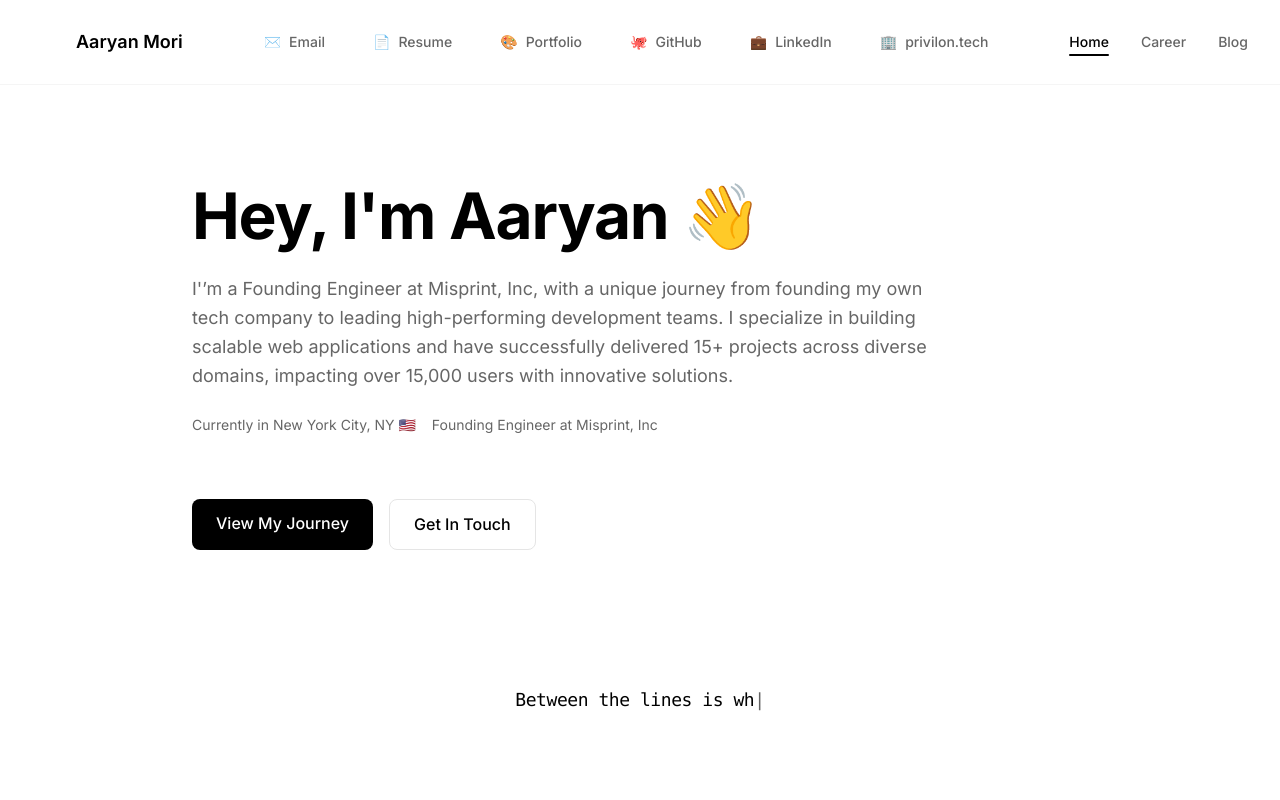
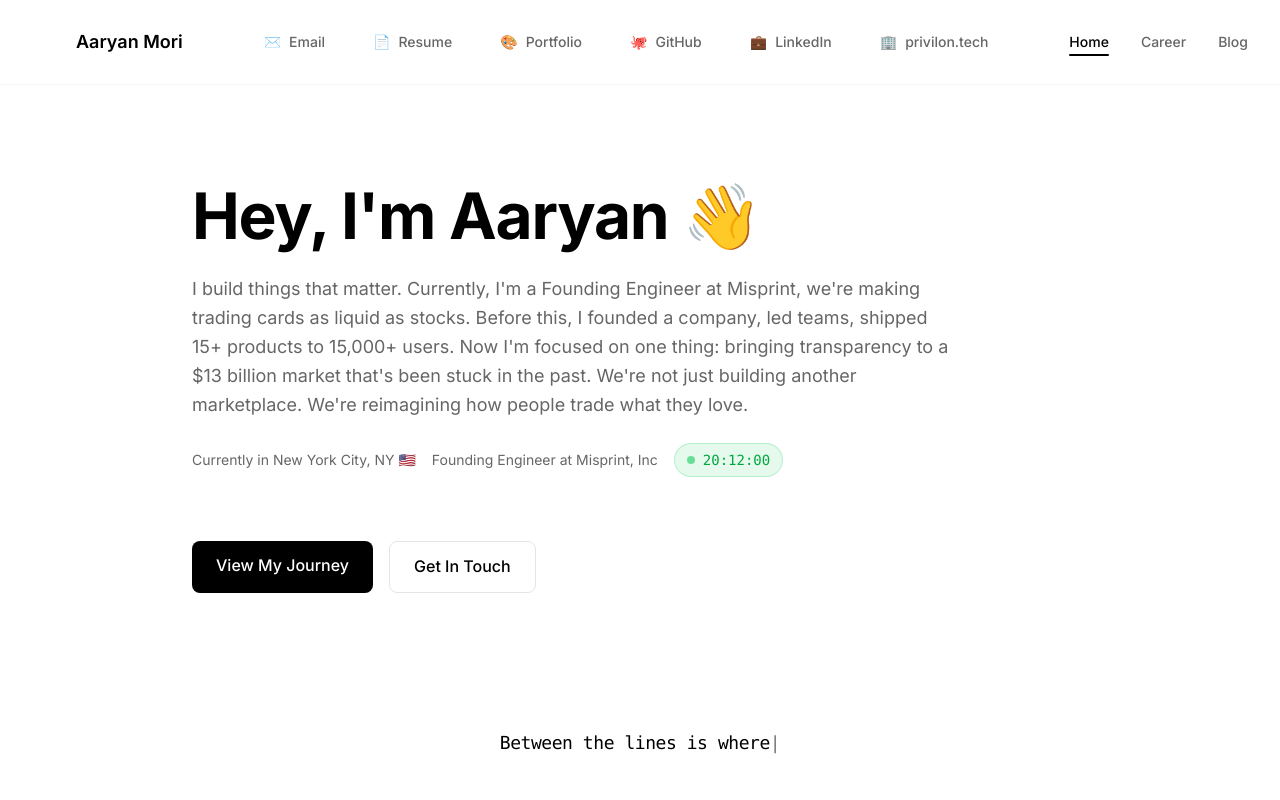
Before and after one commit to Moriyan1307/portfolio, a Next.js app: page / in a window 1280 px wide. Shown: the top 800 px of the page. Built offline with nearby package versions, Linux system fonts and the light colour scheme.

Commit message:
Added time

```diff
--- a/src/app/page.tsx
+++ b/src/app/page.tsx
@@ -3,6 +3,32 @@
 import Link from "next/link";
 import { useState, useEffect } from "react";
 import { taglines } from "./taglines/taglines";
+
+function LiveTime() {
+  const [time, setTime] = useState(new Date());
+
+  useEffect(() => {
+    const timer = setInterval(() => {
+      setTime(new Date());
+    }, 1000);
+
+    return () => clearInterval(timer);
+  }, []);
+
+  return (
+    <div className="flex items-center space-x-2 px-3 py-1.5 bg-green-500/10 border border-green-500/20 rounded-full">
+      <span className="w-2 h-2 bg-green-500 rounded-full animate-pulse shadow-lg shadow-green-500/50"></span>
+      <span className="font-mono text-sm font-medium text-green-600">
+        {time.toLocaleTimeString("en-US", {
+          hour12: false,
+          hour: "2-digit",
+          minute: "2-digit",
+          second: "2-digit",
+        })}
+      </span>
+    </div>
+  );
+}
 
 export default function Page() {
   const [currentTaglineIndex, setCurrentTaglineIndex] = useState(0);
@@ -116,16 +142,19 @@ export default function Page() {
               Hey, I&apos;m Aaryan 👋
             </h1>
             <p className="text-body max-w-3xl leading-relaxed mb-6">
-              I&apos;’m a Founding Engineer at Misprint, Inc, with a unique
-              journey from founding my own tech company to leading
-              high-performing development teams. I specialize in building
-              scalable web applications and have successfully delivered 15+
-              projects across diverse domains, impacting over 15,000 users with
-              innovative solutions.
+              I build things that matter. Currently, I&apos;m a Founding
+              Engineer at Misprint, we&apos;re making trading cards as liquid as
+              stocks. Before this, I founded a company, led teams, shipped 15+
+              products to 15,000+ users. Now I&apos;m focused on one thing:
+              bringing transparency to a $13 billion market that&apos;s been
+              stuck in the past. We&apos;re not just building another
+              marketplace. We&apos;re reimagining how people trade what they
+              love.
             </p>
             <div className="flex items-center space-x-4 text-sm text-secondary">
               <span>Currently in New York City, NY 🇺🇸</span>
               <span>Founding Engineer at Misprint, Inc</span>
+              <LiveTime />
             </div>
           </div>
 
```
